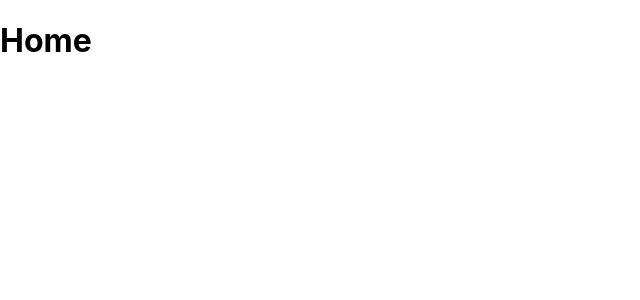
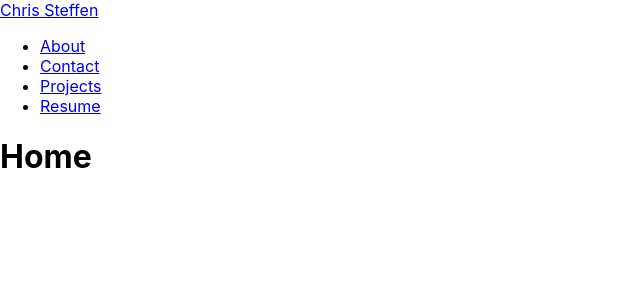
Before and after one commit to chrsteffen1/portfolio, a React (Create React App) app: page / in a window 1280 px wide. Shown: the top 300 px of the page, without its empty margins (0-640 px from the left). Built offline with nearby package versions, Linux system fonts and the light colour scheme.

Commit message:
add nav bar

```diff
--- a/src/App.js
+++ b/src/App.js
@@ -6,10 +6,13 @@
 import Contact from './pages/Contact';
 import Resume from './pages/Resume';
 import Projects from './pages/Projects';
+import NavBar from './components/NavBar';
 
 
 function App() {
   return (
+    <>
+      <NavBar />
       <Routes>
         <Route path='/' element={<Home />} />
         <Route path='/about' element={<About />} />
@@ -17,6 +20,7 @@
         <Route path='/resume' element={<Resume />} />
         <Route path='/projects' element={<Projects />} />
       </Routes>
+    </>
   );
 }
 
--- /dev/null
+++ b/src/components/NavBar.jsx
@@ -0,0 +1,45 @@
+import { Link } from "react-router-dom";
+
+const NavBar = () => {
+  return (
+    <nav>
+      <Link
+        to='/'
+      >
+        Chris Steffen
+      </Link>
+      <ul>
+        <li>
+          <Link
+            to='/about'
+          >
+            About
+          </Link>
+        </li>
+        <li>
+          <Link
+            to='/contact'
+          >
+            Contact
+          </Link>
+        </li>
+        <li>
+          <Link
+            to='/projects'
+          >
+            Projects
+          </Link>
+        </li>
+        <li>
+          <Link
+            to='/resume'
+          >
+            Resume
+          </Link>
+        </li>
+      </ul>
+    </nav>
+  );
+}
+
+export default NavBar;
```
Lines whose indentation alone changed are shown as unchanged.
